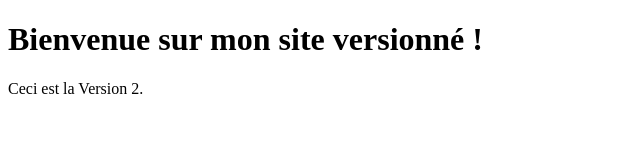
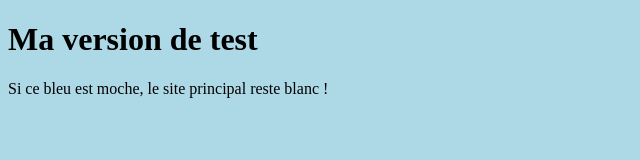
Before and after one commit to juliettenaudin21-design/mon-first-site, a plain HTML site: page index.html in a window 1280 px wide. Shown: the whole page, without its empty margins (0-640 px from the left). Drawn offline with Linux system fonts and the light colour scheme.

Commit message:
Update index.html

```diff
--- a/index.html
+++ b/index.html
@@ -1,7 +1,5 @@
 <!DOCTYPE html>
-<html>
-  <body>
-    <h1>Bienvenue sur mon site versionné !</h1>
-    <p>Ceci est la Version 2.</p>
-  </body>
-</html>
+<body style="background-color: lightblue;">
+    <h1>Ma version de test</h1>
+    <p>Si ce bleu est moche, le site principal reste blanc !</p>
+</body>
```
